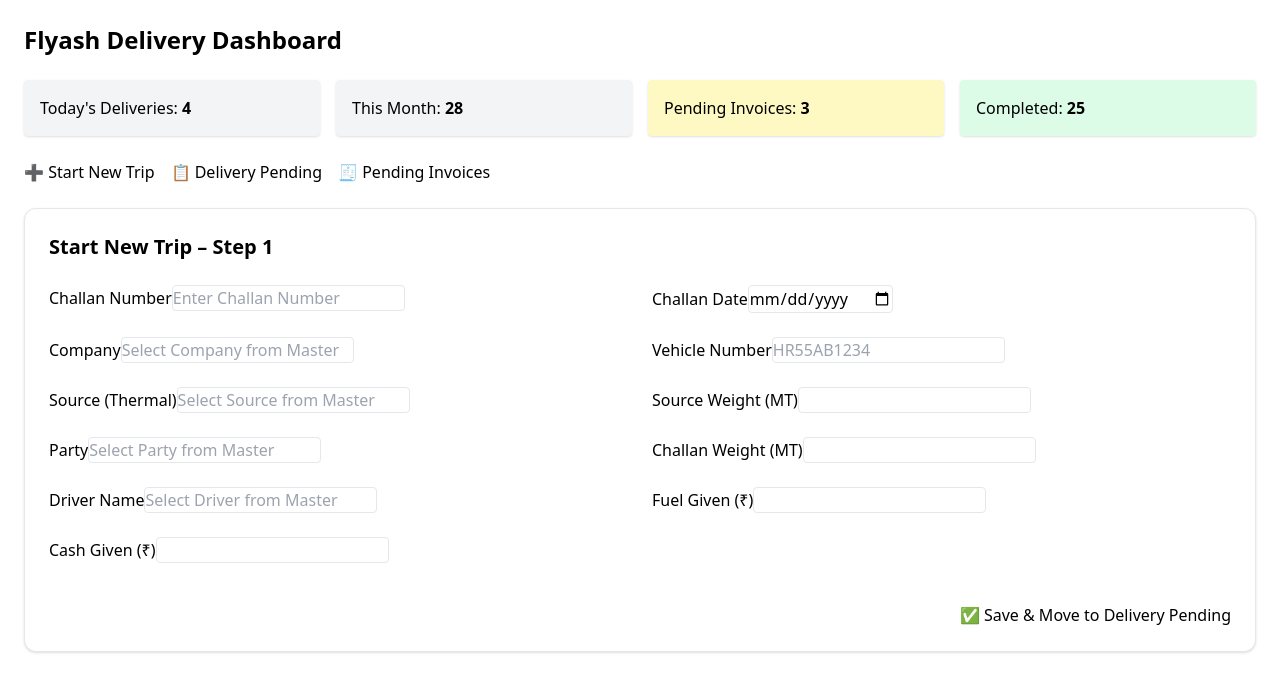
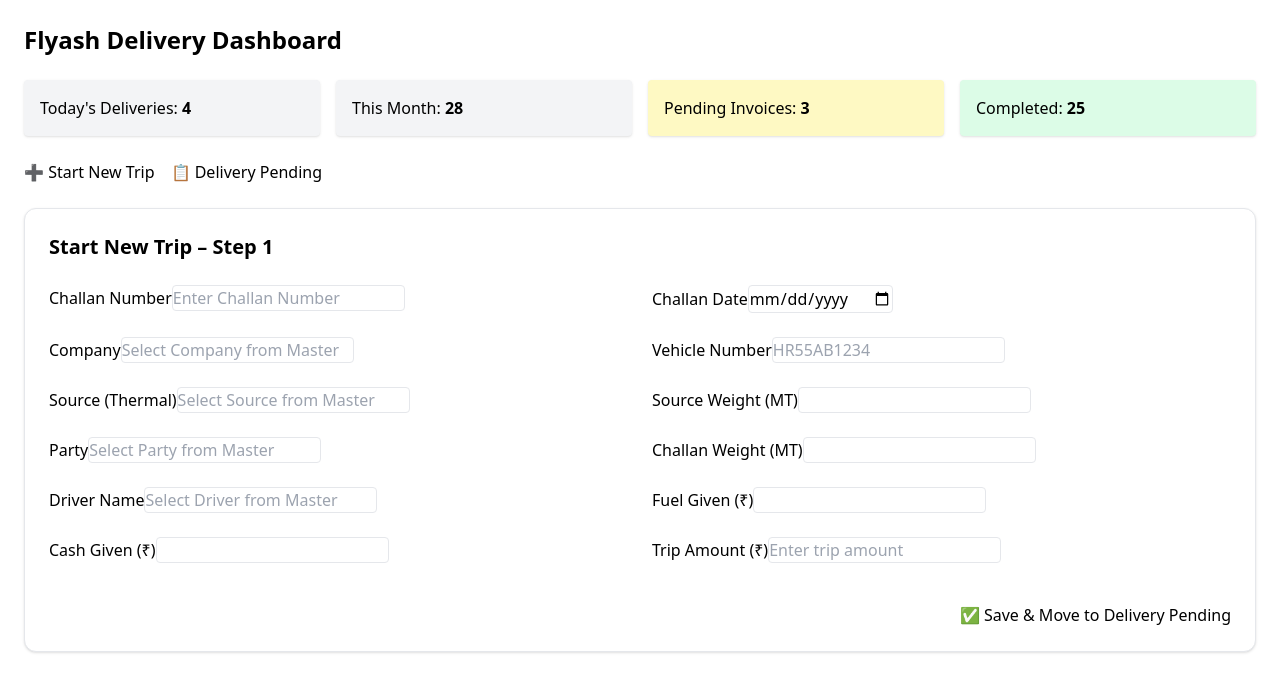
Before and after one commit to bislaind/bisla-delivery-app, a Next.js app: page /dashboard in a window 1280 px wide. Both pictures are taken after a click on the button "➕ Start New Trip". Shown: the top 692 px of the page. Built offline with nearby package versions, Linux system fonts and the light colour scheme.

Commit message:
Added Trip Amount field to Step 1 form

```diff
--- a/pages/dashboard.js
+++ b/pages/dashboard.js
@@ -19,14 +19,11 @@ export default function Dashboard() {
         <div className="p-4 bg-green-100 rounded shadow">Completed: <b>25</b></div>
       </div>
 
-      {/* Action Buttons */}
+      {/* Buttons */}
       <div className="flex gap-4 mt-4">
         <Button onClick={() => setShowForm(!showForm)}>➕ Start New Trip</Button>
         <Link href="/delivery-pending">
-          <Button className="bg-blue-500 hover:bg-blue-600">📋 Delivery Pending</Button>
-        </Link>
-        <Link href="/invoicing">
-          <Button className="bg-yellow-500 hover:bg-yellow-600">🧾 Pending Invoices</Button>
+          <Button className="bg-yellow-500 hover:bg-yellow-600">📋 Delivery Pending</Button>
         </Link>
       </div>
 
@@ -79,6 +76,10 @@ export default function Dashboard() {
               <Label>Cash Given (₹)</Label>
               <Input type="number" step="0.01" />
             </div>
+            <div>
+              <Label>Trip Amount (₹)</Label>
+              <Input type="number" step="0.01" placeholder="Enter trip amount" />
+            </div>
 
             <div className="col-span-full text-right mt-4">
               <Button type="submit" className="bg-green-600 hover:bg-green-700">
```
